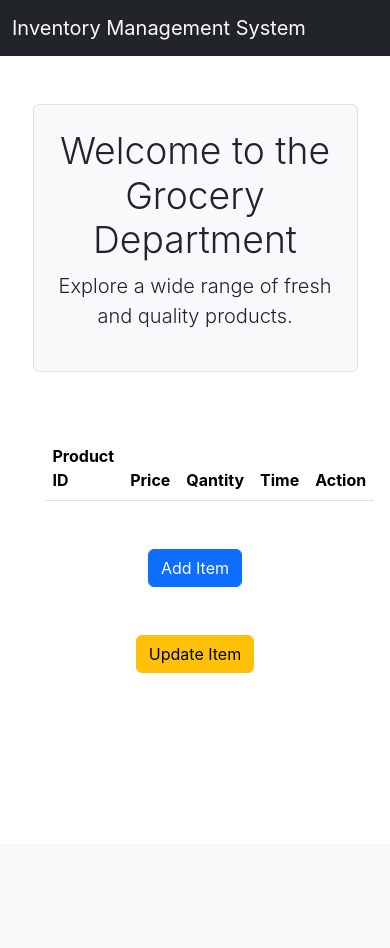
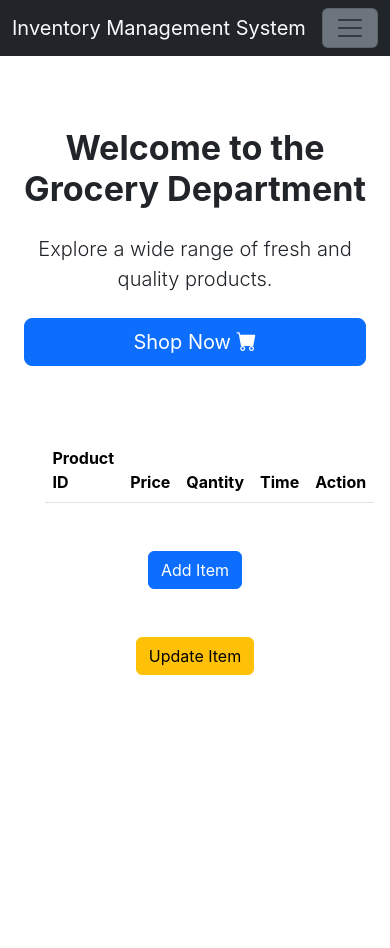
Before and after one commit to Geeky-Sam01/Inventory-management-app, a Flask app: page /departments/grocery in a window 390 px wide. Before the commit the page ends 673 px from the top, so only its background shows below. Run offline with Flask 3, Linux system fonts and the light colour scheme; lists and menus that the app fills with data are empty.

Commit message:
dashboard UI updated & grocery update functionality added

```diff
--- a/app/departments/views.py
+++ b/app/departments/views.py
@@ -12,6 +12,7 @@ class GroceryInputs(FlaskForm):
     quantity = IntegerField('Quantity', validators=[DataRequired(),validators.NumberRange(min=1,max=999)])
     price = IntegerField('Price', validators=[DataRequired(),validators.NumberRange(min=1,max=999)])
     submit=SubmitField('Submit')
+
 
 class GroceryUpdateInputs(FlaskForm):
     product_id = StringField('Product_ID', validators=[DataRequired(),validators.length(min=1,max=50)])
--- a/app/static/style.css
+++ b/app/static/style.css
@@ -3,8 +3,19 @@
     margin:0;
   }
   @import url("https://fonts.googleapis.com/css2?family=Inter:wght@400;500;600;700;800;900&display=swap");
-body,
-  button {
+body,button {
     font-family: "Inter", sans-serif;
     height: 100%;
   }
+.nav :hover{
+  --bs-nav-link-hover-color: #ffffff !important;
+  background-color: grey;
+  border-radius: 30px;
+}
+.nav-link{
+  color: #eff0f3;
+
+}
+#body{
+  height: 100vh;
+}
--- a/app/templates/base.html
+++ b/app/templates/base.html
@@ -6,14 +6,14 @@
     <title>{%block title%}Home{% endblock%}</title>
     <link href="https://cdn.jsdelivr.net/npm/bootstrap@5.3.2/dist/css/bootstrap.min.css" rel="stylesheet" integrity="sha384-T3c6CoIi6uLrA9TneNEoa7RxnatzjcDSCmG1MXxSR1GAsXEV/Dwwykc2MPK8M2HN" crossorigin="anonymous">
     <link rel="stylesheet" href="{{ url_for('static', filename='style.css') }}">
-
+    <link rel="stylesheet" href="https://cdn.jsdelivr.net/npm/bootstrap-icons@1.11.3/font/bootstrap-icons.min.css">
 </head>
 <body>
-  <div class="container-fluid px-0 py-0">
-    <nav class="navbar navbar-expand-lg bg-body- bg-dark">
+  <div class="container-fluid px-0 py-0" >
+    <nav class="navbar navbar-expand-lg bg-body- bg-dark align-items-space-betwe">
         <div class="container-fluid">
           <a class="navbar-brand text-light" href="{{url_for('home.home')}}">Inventory Management System</a>
-          <button class="navbar-toggler" type="button" data-bs-toggle="collapse" data-bs-target="#navbarNavDropdown" aria-controls="navbarNavDropdown" aria-expanded="false" aria-label="Toggle navigation">
+          <button class="navbar-toggler bg-secondary" type="button" data-bs-toggle="collapse" data-bs-target="#navbarNavDropdown" aria-controls="navbarNavDropdown" aria-expanded="false" aria-label="Toggle navigation">
             <span class="navbar-toggler-icon"></span>
           </button>
           <div class="collapse navbar-collapse" id="navbarNavDropdown">
@@ -39,7 +39,7 @@
         </div>
       </nav>
     </div>
-      <div class="container-fluid px-0 py-0">
+      <div class="container-fluid px-0 py-0" id="body">
         {% block content%}{% endblock%}
       </div>
 
--- a/app/templates/departments/grocery.html
+++ b/app/templates/departments/grocery.html
@@ -1,13 +1,25 @@
 {% extends 'base.html'%}
 {%block title%}Home{%endblock%}
 {% block content %}
-<div class="container-fluid col-10 my-5 p-4 bg-light border rounded">
-        <h1 class="display-3 text-center">Welcome to the Grocery Department</h1>
-        <p class="lead text-center">Explore a wide range of fresh and quality products.</p>
+<div class="container my-5 p-4 rounded">
+  <div class="row g-4">
+    <div class="col-lg-6 d-none d-lg-block">
+      <img src="https://img.freepik.com/free-photo/basket-full-vegetables_1112-316.jpg?w=900&t=st=1705555913~exp=1705556513~hmac=6eb5b6fe1077d48c4ea8a915356a74eb01a1db2f6bb1cbbc16f349d3e6e85175" class="img-fluid rounded" alt="Fresh groceries" style="max-width: 500px;" />
     </div>
+    <div class="col-lg-6">
+      <h1 class="display-4 fw-bold text-center mb-4">Welcome to the Grocery Department</h1>
+      <p class="lead text-center mb-4">Explore a wide range of fresh and quality products.</p>
+      <div class="d-grid gap-3">
+        <a href="#" class="btn btn-lg btn-primary mt-lg-5 mt-sm-3">Shop Now <i class="bi bi-cart-fill"></i></a>
+      </div>
+    </div>
+  </div>
+</div>
 
 
-    <!-- Flash message -->
+
+
+    <!-- Flash message
 <div class="container-fluid pt-3 col-10">
         {% with messages = get_flashed_messages(with_categories=true) %}
         {% if messages %}
@@ -19,7 +31,40 @@
         {% endfor %}
         {% endif %}
         {% endwith %}
-    </div>
+</div> -->
+<!--Toast code-->
+<!-- <div class="container-fluid pt-3 col-10 bg-dark" style="z-index: 1;">
+  {% with messages = get_flashed_messages(with_categories=true) %}
+      {% if messages %}
+          {% for category, message in messages %}
+              <div class="toast-container position-fixed bottom-0 end-0 p-3">
+                  <div class="toast" role="alert" aria-live="assertive" aria-atomic="true" data-bs-autohide="false">
+                      <div class="toast-header">
+                          <img src="..." class="rounded me-2" alt="...">
+                          <strong class="me-auto">{{ category }}</strong>
+                          <small>11 mins ago</small>
+                          <button type="button" class="btn-close" data-bs-dismiss="toast" aria-label="Close"></button>
+                      </div>
+                      <div class="toast-body">
+                          {{ message }}
+                      </div>
+                  </div>
+              </div>
+          {% endfor %}
+      {% endif %}
+  {% endwith %}
+</div> -->
+{% with messages = get_flashed_messages(with_categories=true) %}
+  {% if messages %}
+      {% include 'components/toasts.html' %}
+  {% endif %}
+{% endwith %}
+<script src="https://cdn.jsdelivr.net/npm/jquery@3.6.3/dist/jquery.slim.min.js"></script>
+<script>
+    $(document).ready(function(){
+        $('.toast').toast('show');
+    });
+</script>
 
 
     <!-- Table -->
@@ -128,7 +173,6 @@
                             <div class="modal-footer">
                                 <button type="button" class="btn btn-secondary" data-bs-dismiss="modal">Close</button>
                                 {{form.submit(class='btn btn-danger')}}
-                                {{form.submit(class='btn btn-danger')}}
                             </div>
                         </form>
                     </div>
```
Also changed, not shown: app/templates/components/toasts.html (added, +30 -0 lines), app/templates/home/home.html (+27 -60 lines).
